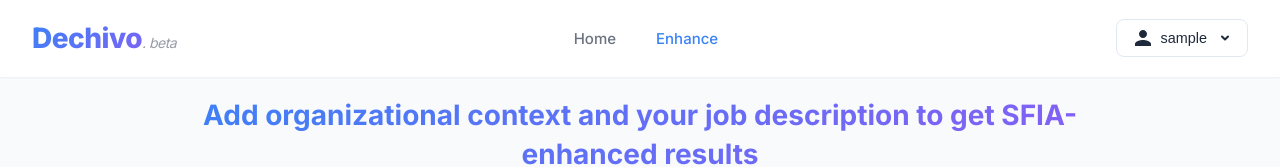
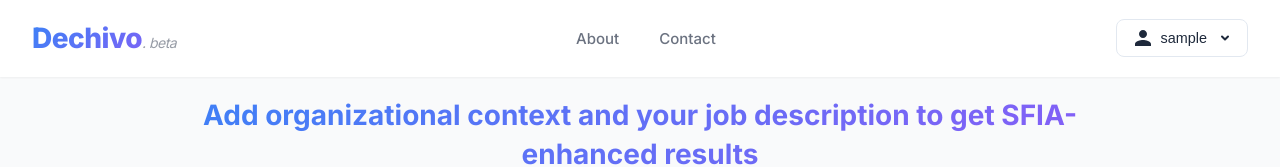
Before and after one commit to balu72/dechivo, a React (Vite) app in the folder frontend/: page /enhance in a window 1280 px wide. Shown: the top 167 px of the page. Built offline with nearby package versions, Linux system fonts and the light colour scheme; sample sign-in values are in the browser's storage.

Commit message:
Standardize navigation across all pages
- Updated LandingPage, EnhancementPage, ResultsPage
- Nav bar now only shows 'About' and 'Contact'
- Removed 'Home' and 'Enhance' links

```diff
--- a/frontend/src/pages/EnhancementPage.jsx
+++ b/frontend/src/pages/EnhancementPage.jsx
@@ -174,8 +174,8 @@ const EnhancementPage = () => {
                     <Link to="/" className="logo">Dechivo<span className="beta-tag">. beta</span></Link>
                     <nav className="nav">
                         <ul className="nav-links">
-                            <li><Link to="/" className="nav-link">Home</Link></li>
-                            <li><Link to="/enhance" className="nav-link active">Enhance</Link></li>
+                            <li><a href="#about" className="nav-link">About</a></li>
+                            <li><a href="#contact" className="nav-link">Contact</a></li>
                         </ul>
                     </nav>
                     {/* User Menu */}
--- a/frontend/src/pages/LandingPage.jsx
+++ b/frontend/src/pages/LandingPage.jsx
@@ -36,9 +36,6 @@ const LandingPage = () => {
                     <div className="logo">Dechivo<span className="beta-tag">. beta</span></div>
                     <nav className="nav">
                         <ul className="nav-links">
-                            <li>
-                                <a href="#home" className="nav-link active">Home</a>
-                            </li>
                             <li>
                                 <a href="#about" className="nav-link">About</a>
                             </li>
--- a/frontend/src/pages/ResultsPage.jsx
+++ b/frontend/src/pages/ResultsPage.jsx
@@ -90,8 +90,8 @@ const ResultsPage = () => {
                     <Link to="/" className="logo">Dechivo<span className="beta-tag">. beta</span></Link>
                     <nav className="nav">
                         <ul className="nav-links">
-                            <li><Link to="/" className="nav-link">Home</Link></li>
-                            <li><Link to="/enhance" className="nav-link">Enhance</Link></li>
+                            <li><a href="#about" className="nav-link">About</a></li>
+                            <li><a href="#contact" className="nav-link">Contact</a></li>
                         </ul>
                     </nav>
                     {/* User Menu */}
```
